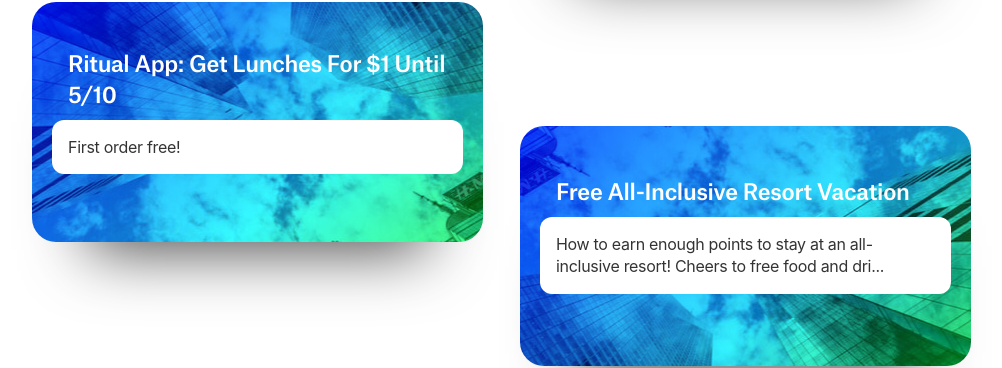
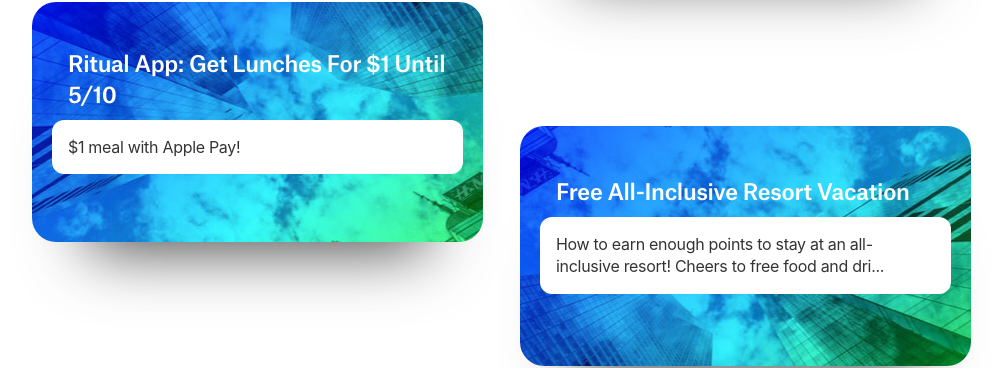
Before and after one commit to ohiosveryown/atldeals, a Jekyll site: the page built from index.html, in a window 1280 px wide and 900 px high, scrolled down 869 px. Shown: the part 123-491 px from the top of the window, without its empty margins (139-1141 px from the left). Built offline with Jekyll 4.4.1, drawn with Linux system fonts in a browser that asks for light colours; nearby versions of some CDN libraries.

Commit message:
Updated Ritual App Get Lunches For 1 Dollars Until 5 Slash 10 When You Use Apple Pay

```diff
--- a/_posts/2019-04-30-ritual-app-get-lunches-for-1-dollars-until-5-slash-10-when-you-use-apple-pay.markdown
+++ b/_posts/2019-04-30-ritual-app-get-lunches-for-1-dollars-until-5-slash-10-when-you-use-apple-pay.markdown
@@ -5,7 +5,7 @@
 - new
 - deals
 image: https://i.imgur.com/iEFB6uV.jpg
-description: First order free!
+description: "$1 meal with Apple Pay! "
 ---
 
 [Ritual App:](https://invite.ritual.co/JENNIFER36712) **Get Lunches For $1 Until 5/10 When You Use Apple Pay + $10 Referral Bonus**
```
